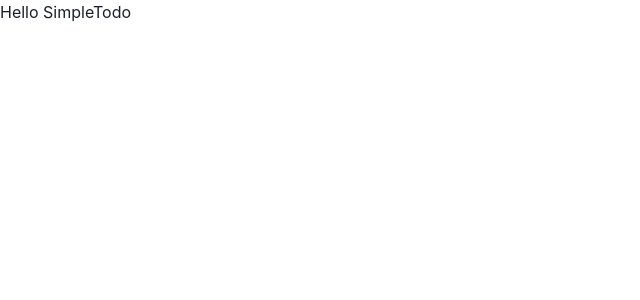
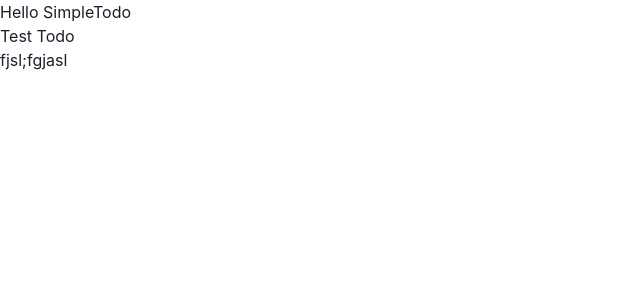
Before and after one commit to muship9/simple-todo, a React (Vite) app: page / in a window 1280 px wide. Shown: the top 300 px of the page, without its empty margins (0-640 px from the left). Built offline with nearby package versions, Linux system fonts and the light colour scheme.

Commit message:
feat: TodoCard.tsxを作成

```diff
--- a/public/index.html
+++ b/public/index.html
@@ -4,7 +4,7 @@
     <meta charset="UTF-8" />
     <link rel="icon" type="image/svg+xml" href="/assets/favicon.17e50649.svg" />
     <meta name="viewport" content="width=device-width, initial-scale=1.0" />
-    <title>Vite App</title>
+    <title>SimpleTodo App</title>
     <script type="module" crossorigin src="/assets/index.605fae51.js"></script>
     <link rel="stylesheet" href="/assets/index.cd9c0392.css">
   </head>
--- a/src/App.tsx
+++ b/src/App.tsx
@@ -1,11 +1,21 @@
-import { Box, Text } from "@chakra-ui/react";
-import "./App.css";
+import { Text } from "@chakra-ui/react";
+import { useState } from "react";
+import { TodoCard } from "./components/TodoCard";
 
 function App() {
+  const [testData] = useState([
+    {
+      name: "Test Todo",
+      id: "fjsl;fgjasl",
+    },
+  ]);
   return (
-    <Box>
+    <>
       <Text>Hello SimpleTodo</Text>
-    </Box>
+      {testData.map((data) => (
+        <TodoCard name={data.name} id={data.id} />
+      ))}
+    </>
   );
 }
 
--- /dev/null
+++ b/src/components/TodoCard.tsx
@@ -0,0 +1,16 @@
+import { Text } from "@chakra-ui/react";
+import { VFC } from "react";
+
+type Props = {
+  name: string;
+  id: string;
+};
+
+export const TodoCard: VFC<Props> = ({ name, id }: Props) => {
+  return (
+    <>
+      <Text>{name}</Text>
+      <Text>{id}</Text>
+    </>
+  );
+};
```
